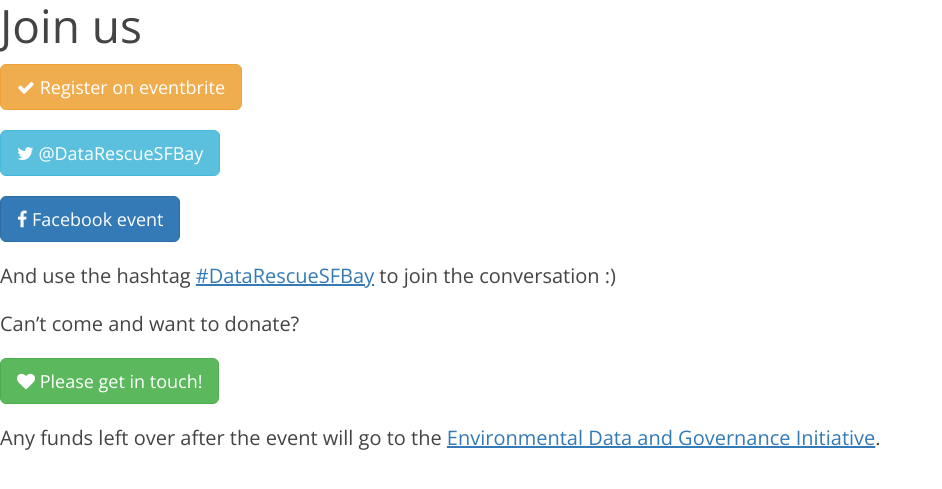
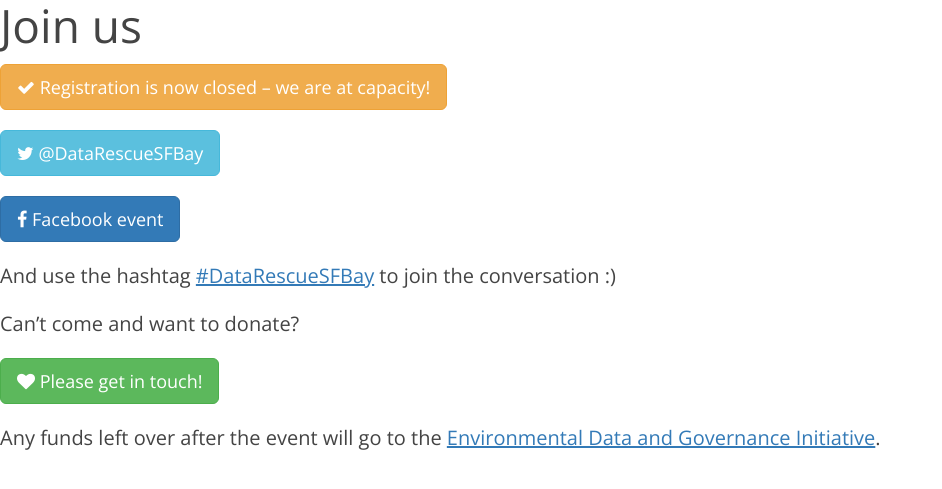
Before and after one commit to suchthis/DataRescueSFBay.github.io, a Jekyll site: the page built from 2016/_posts/2014-01-02-join.md, in a window 1280 px wide. Shown: the top 489 px of the page, without its empty margins (0-942 px from the left). Built offline with Jekyll 4.4.1, drawn with Linux system fonts in a browser that asks for light colours; nearby versions of some CDN libraries; our own code applies the rules of GitHub Pages for plain Markdown files.

Commit message:
registration closed

```diff
--- a/2016/_posts/2014-01-02-join.md
+++ b/2016/_posts/2014-01-02-join.md
@@ -8,7 +8,7 @@
 # Join us
 
 <a class="btn btn-warning btn-lg" href="https://datarescuesfbay.eventbrite.com">
-  <i class="fa fa-check"></i> Register on eventbrite
+  <i class="fa fa-check"></i> Registration is now closed -- we are at capacity!
 </a>
 
 <a class="btn btn-info btn-lg" href="https://twitter.com/DataRescueSFBay">
```
